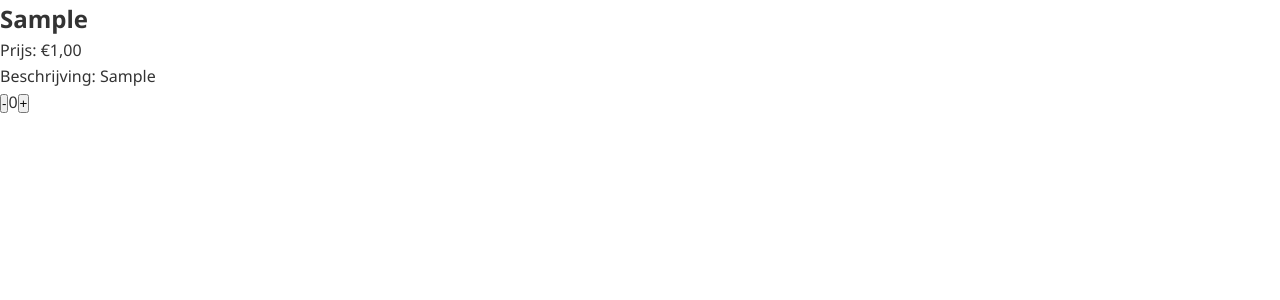
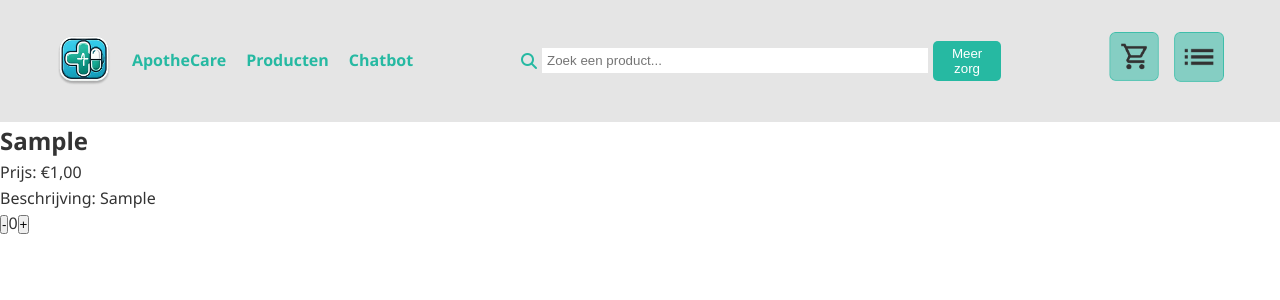
Before and after one commit to SonJoeyKong/webshop-, a PHP site: page /php/shop/producten.php in a window 1280 px wide. Shown: the top 300 px of the page. Run offline with PHP 8.4, Linux system fonts and the light colour scheme; the visitor is signed in with stand-in values (Sample User, id 1); tables that the repository leaves empty hold one stand-in row (values such as "Sample post").

Commit message:
smalll
Ik heb een kleine update gemaakt van de website en mappen structuur.

```diff
--- a/php/shop/verwijderd.php
+++ b/html/verwijderd.html
@@ -1,5 +1,7 @@
 <!DOCTYPE html>
 <html lang="nl">
+
+<!-- Dit was het oude Index.Html (wat moet er hier mee gebeuren ?? )-->
 <head>
     <meta charset="UTF-8">
     <meta name="viewport" content="width=device-width, initial-scale=1.0">
--- a/php/shop/producten.php
+++ b/php/shop/producten.php
@@ -33,6 +33,54 @@ $product = $stmt->fetchAll(PDO::FETCH_ASSOC);
     <script src="https://cdn.jsdelivr.net/npm/alpinejs@3.x.x/dist/cdn.min.js" defer></script>
 </head>
 <body>
+<nav>
+        <div class="nav-container">
+            <div class="nav-left">
+                <a href="" class="logo-link">
+                    <!-- Logo Link -->
+                    <img src="../images/logo.png" alt="ApotheCare Logo" class="logo">
+                </a>
+
+                <!-- Dit is een verzameling van alle belangrijken linken naar nieuwe websites binnen de navigatie bar.(Rechts) -->
+                <a href="">ApotheCare</a>
+                <a href="">Producten</a>
+                <a href="#">Chatbot</a> <!-- Chatbox words waarschijnlijk nog verplaats. -->
+            </div>
+            <div class="search-container">
+                <div class="search-group">
+                    <i class="fa-solid fa-magnifying-glass"></i>
+                    <input placeholder="Zoek een product...">
+                    <button>Meer zorg</button> <!-- Dit moet een Uitklapbare tabworden -->
+                </div>
+            </div>
+            <div class="nav-right">
+                <?php if (isset($_SESSION['username'])): ?> <!-- dit zie je alleen als je een session heb -->
+                    <!-- Winkelwagen knop -->
+                    <a href="cart.php">
+                        <img src="../images/icons/cart_icon.png" alt="Winkelwagen Icoon" width="50px">
+                    </a>
+
+                    <!-- Dropdown menu -->
+                    <div class="menu" x-data="{ open: false }">
+                        <button @click="open = !open" class="menu-button">
+                            <img src="../images/icons/menu_icon.png" alt="Menu Icoon" width="50px">
+                        </button>
+
+                        <!-- Menu-items -->
+                        <div class="menu-dropdown" x-show="open" x-transition @click.away="open = false">
+                            <a href="dashboard.php"><i class="fa-solid fa-user"></i> Dashboard</a>
+                            <a href="cart.php"><i class="fa-solid fa-shopping-cart"></i> Winkelwagen</a>
+                            <a href="signout.php"><i class="fa-solid fa-sign-out-alt"></i> Uitloggen</a>
+                        </div>
+                    </div>
+                <?php else: ?> <!-- anders zie je dit alleen -->
+                    <a href="login.php">Inloggen</a>
+                    <a href="register.php">Registreren</a>
+                <?php endif; ?>
+            </div>
+        </div>
+    </nav>
+
     <?php
     foreach ($product as $producten) // voor elk product een div maken
     {
```
Also changed, not shown: php/index.php (+7 -4 lines), php/verwijderen.php (renamed from html/inlog.html).
